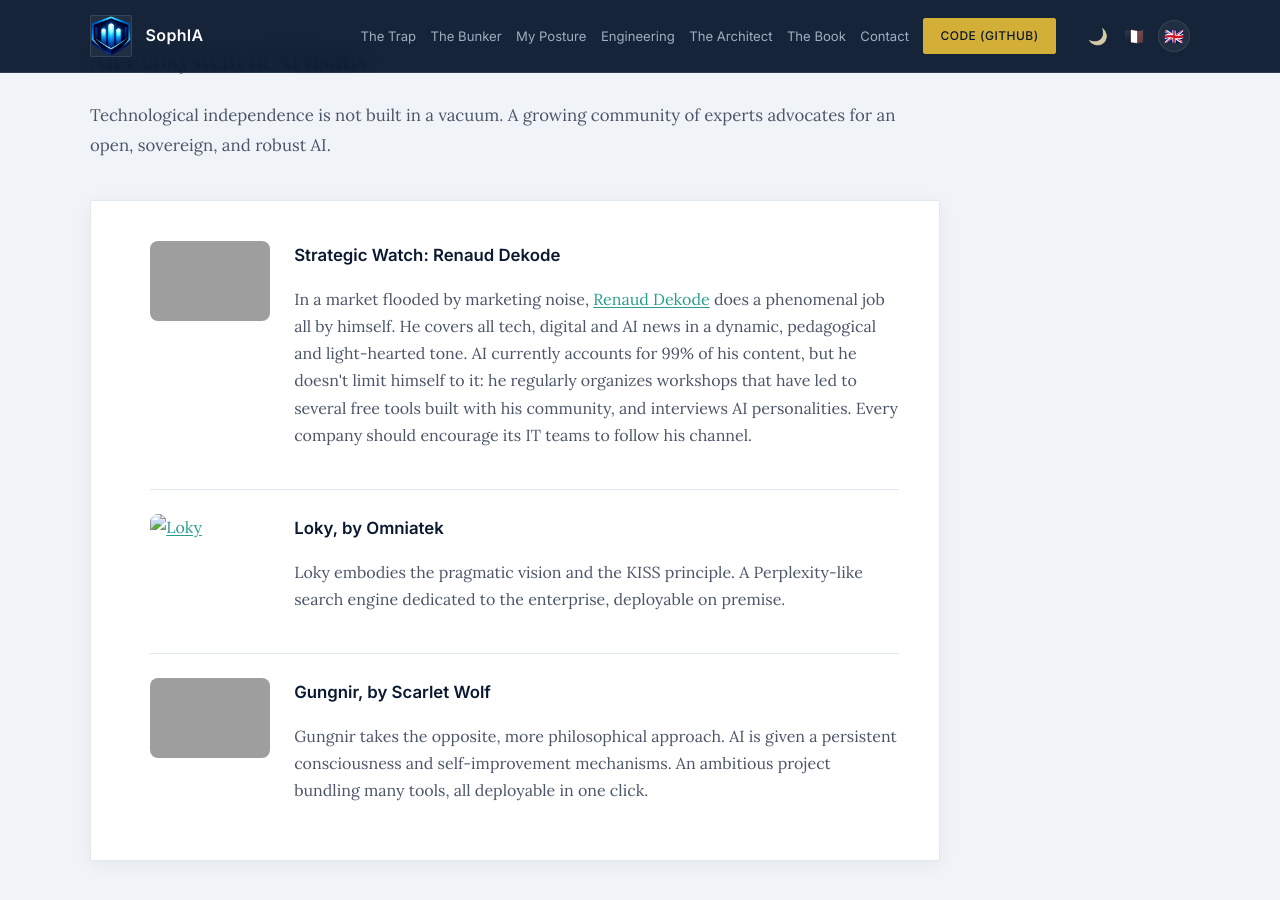
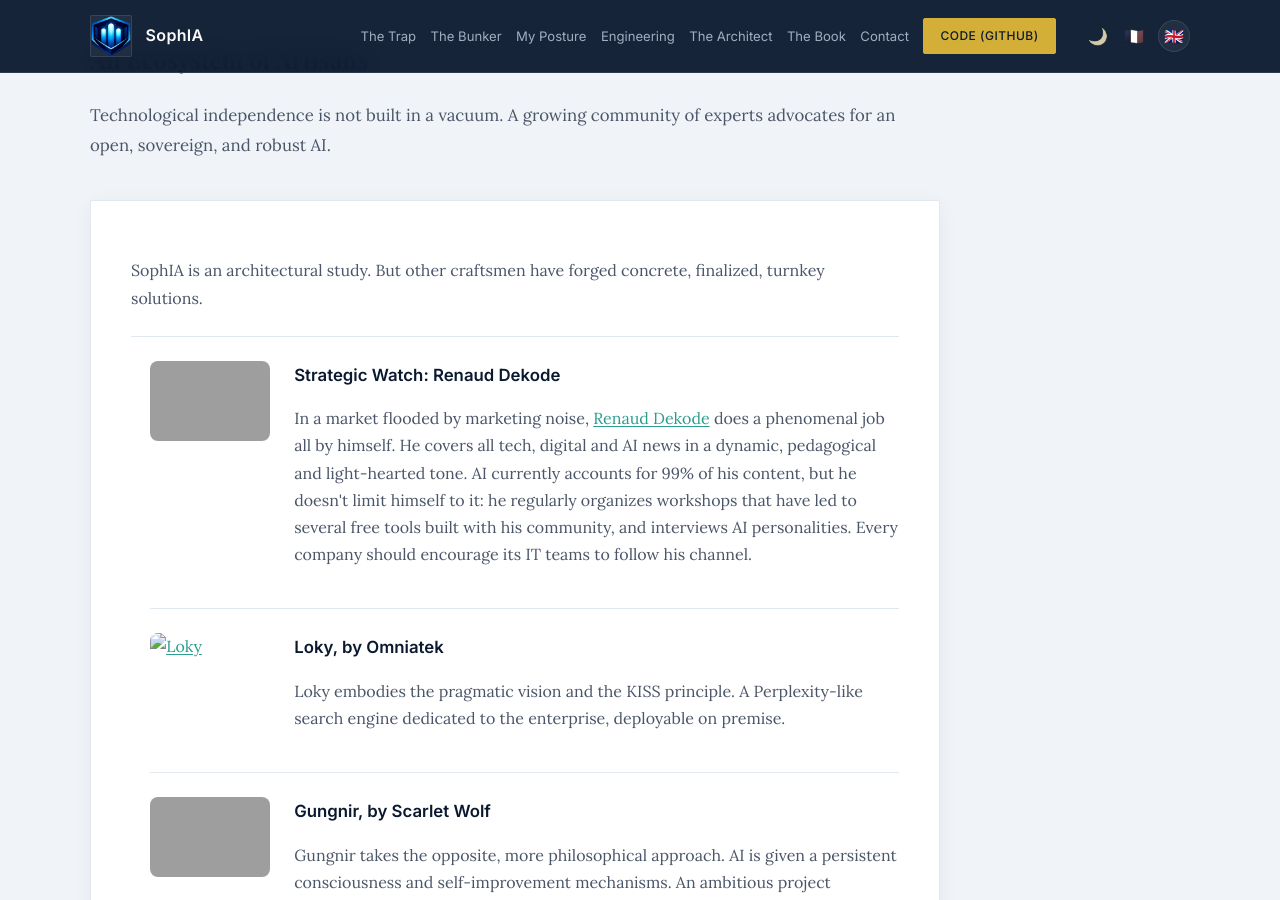
Before and after one commit to Kisai-DG-SLU/SophIA, a Jekyll site: the page built from architecte.html, in a window 1280 px wide and 900 px high, scrolled down 2837 px, cut to the strip 0-900 px from the top of the window. Built offline with Jekyll 4.4.1, drawn with Linux system fonts in a browser that asks for light colours; grey boxes are pictures that could not be loaded.

Commit message:
Restore introductory sentence before Loky & Gungnir (ecoLead)

```diff
--- a/_includes/i18n/architecte.js
+++ b/_includes/i18n/architecte.js
@@ -41,6 +41,7 @@
           ecoIntro: "L'indépendance technologique ne se construit pas en vase clos. Une communauté grandissante d'experts milite pour une IA ouverte, souveraine et robuste.",
           eco1Title: "La Veille Stratégique : Renaud Dekode",
           eco1Desc: "Dans un marché inondé par le bruit marketing, <a href='https://www.renaud-dekode.fr/' target='_blank'>Renaud Dekode</a> effectue à lui seul un travail phénoménal de veille. Il anime de manière dynamique, pédagogue et sur un ton léger toutes les actualités de la tech, du digital et de l'IA. L'IA occupe aujourd'hui 99% de ses actualités, mais il ne s'y limite pas : il organise régulièrement des ateliers qui ont permis de développer plusieurs outils gratuits avec sa communauté, et interviewe des personnalités de l'IA. Toute entreprise devrait inciter ses équipes IT à suivre sa chaîne.",
+          ecoLead: "SophIA est une étude architecturale. Mais d'autres artisans ont forgé des solutions concrètes, finalisées et clé en main.",
           eco2Title: "Loky, par Omniatek",
           eco2Desc: "Loky incarne la vision pragmatique et le principe KISS. Un Perplexity-like dédié à l'entreprise, déployable on premise.",
           eco3Title: "Gungnir, par Scarlet Wolf",
@@ -89,6 +90,7 @@
           ecoIntro: "Technological independence is not built in a vacuum. A growing community of experts advocates for an open, sovereign, and robust AI.",
           eco1Title: "Strategic Watch: Renaud Dekode",
           eco1Desc: "In a market flooded by marketing noise, <a href='https://www.renaud-dekode.fr/' target='_blank'>Renaud Dekode</a> does a phenomenal job all by himself. He covers all tech, digital and AI news in a dynamic, pedagogical and light-hearted tone. AI currently accounts for 99% of his content, but he doesn't limit himself to it: he regularly organizes workshops that have led to several free tools built with his community, and interviews AI personalities. Every company should encourage its IT teams to follow his channel.",
+          ecoLead: "SophIA is an architectural study. But other craftsmen have forged concrete, finalized, turnkey solutions.",
           eco2Title: "Loky, by Omniatek",
           eco2Desc: "Loky embodies the pragmatic vision and the KISS principle. A Perplexity-like search engine dedicated to the enterprise, deployable on premise.",
           eco3Title: "Gungnir, by Scarlet Wolf",
--- a/architecte.html
+++ b/architecte.html
@@ -120,6 +120,7 @@
         </p>
 
         <article class="card" style="max-width: 850px;">
+          <p data-i18n="arch.ecoLead" style="color: var(--text-muted); font-size: 1rem; line-height: 1.7; margin-bottom: 1.5rem; padding-bottom: 1.5rem; border-bottom: 1px solid var(--border);">SophIA est une étude architecturale. Mais d'autres artisans ont forgé des solutions concrètes, finalisées et clé en main.</p>
           <ul class="eco-list">
             <li class="eco-item-renaud">
               <div class="eco-item-img">
```
